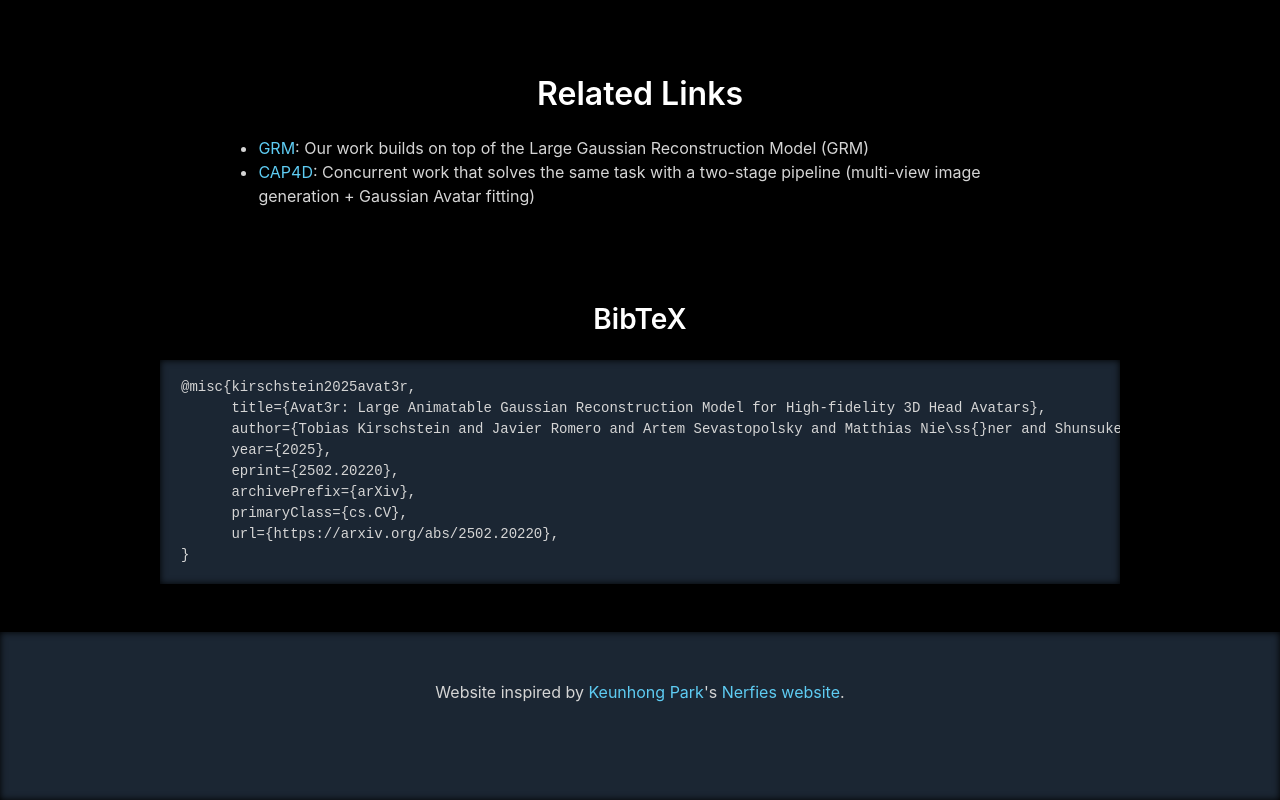
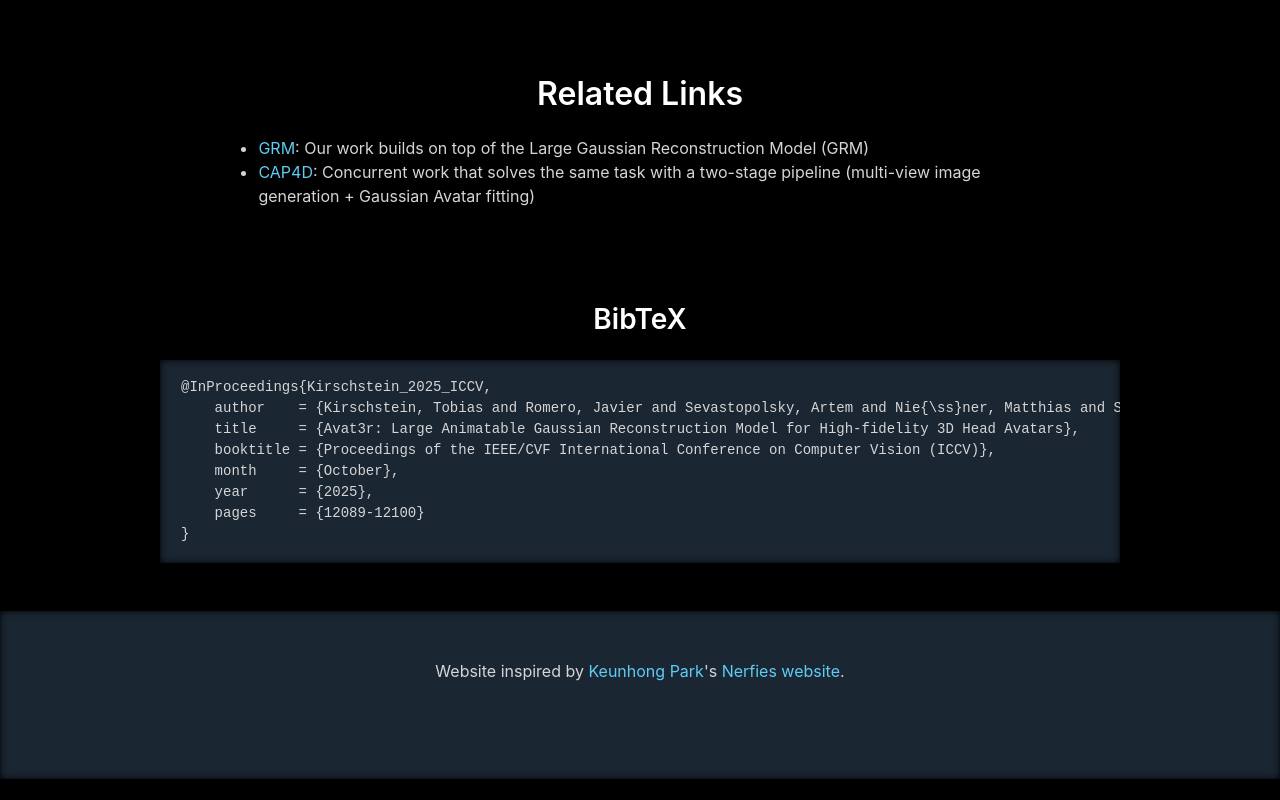
Before and after one commit to tobias-kirschstein/avat3r, a plain HTML site: page index.html in a window 1280 px wide. Shown: the part 3851-4651 px from the top of the page. After the commit the page ends 4630 px from the top, so only its background shows below. Drawn offline with nearby package versions, Linux system fonts and the light colour scheme; some icons are missing.

Commit message:
Update citation and v2 paper

```diff
--- a/index.html
+++ b/index.html
@@ -338,14 +338,13 @@
     <section class="section" id="BibTeX">
         <div class="container is-max-desktop content">
             <h2 class="title" style="text-align: center">BibTeX</h2>
-            <pre><code>@misc{kirschstein2025avat3r,
-      title={Avat3r: Large Animatable Gaussian Reconstruction Model for High-fidelity 3D Head Avatars},
-      author={Tobias Kirschstein and Javier Romero and Artem Sevastopolsky and Matthias Nie\ss{}ner and Shunsuke Saito},
-      year={2025},
-      eprint={2502.20220},
-      archivePrefix={arXiv},
-      primaryClass={cs.CV},
-      url={https://arxiv.org/abs/2502.20220},
+            <pre><code>@InProceedings{Kirschstein_2025_ICCV,
+    author    = {Kirschstein, Tobias and Romero, Javier and Sevastopolsky, Artem and Nie{\ss}ner, Matthias and Saito, Shunsuke},
+    title     = {Avat3r: Large Animatable Gaussian Reconstruction Model for High-fidelity 3D Head Avatars},
+    booktitle = {Proceedings of the IEEE/CVF International Conference on Computer Vision (ICCV)},
+    month     = {October},
+    year      = {2025},
+    pages     = {12089-12100}
 }</code></pre>
         </div>
     </section>
```
Also changed, not shown: 1 other file.
